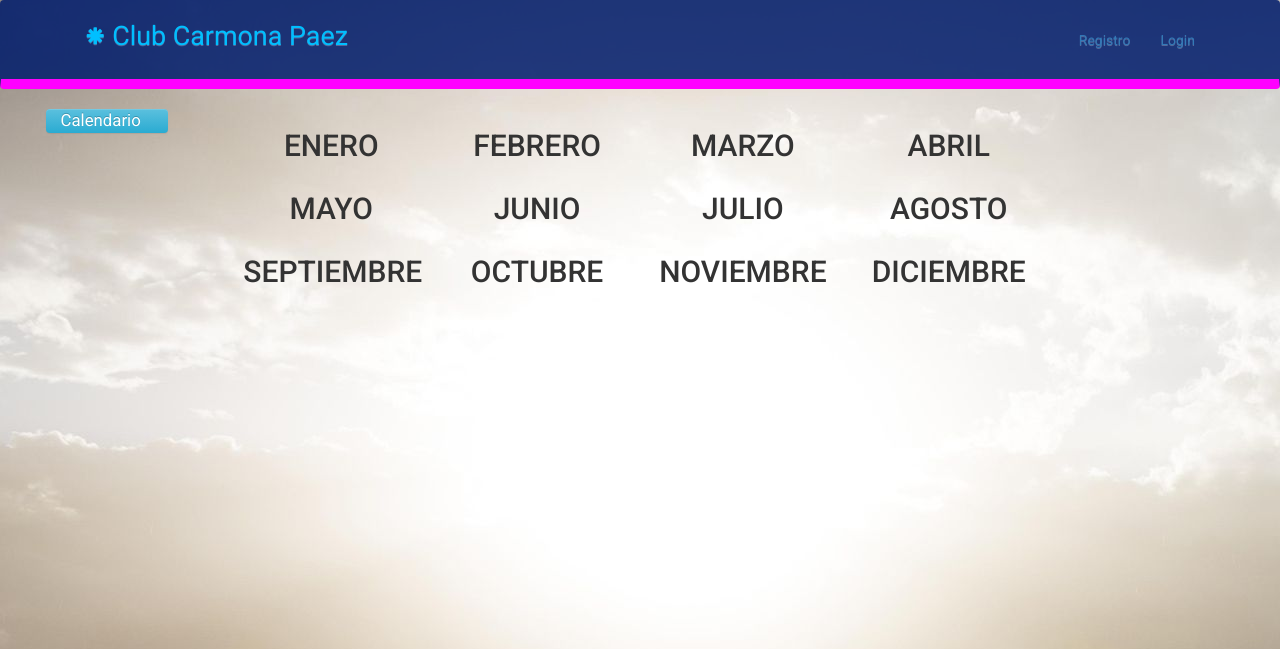
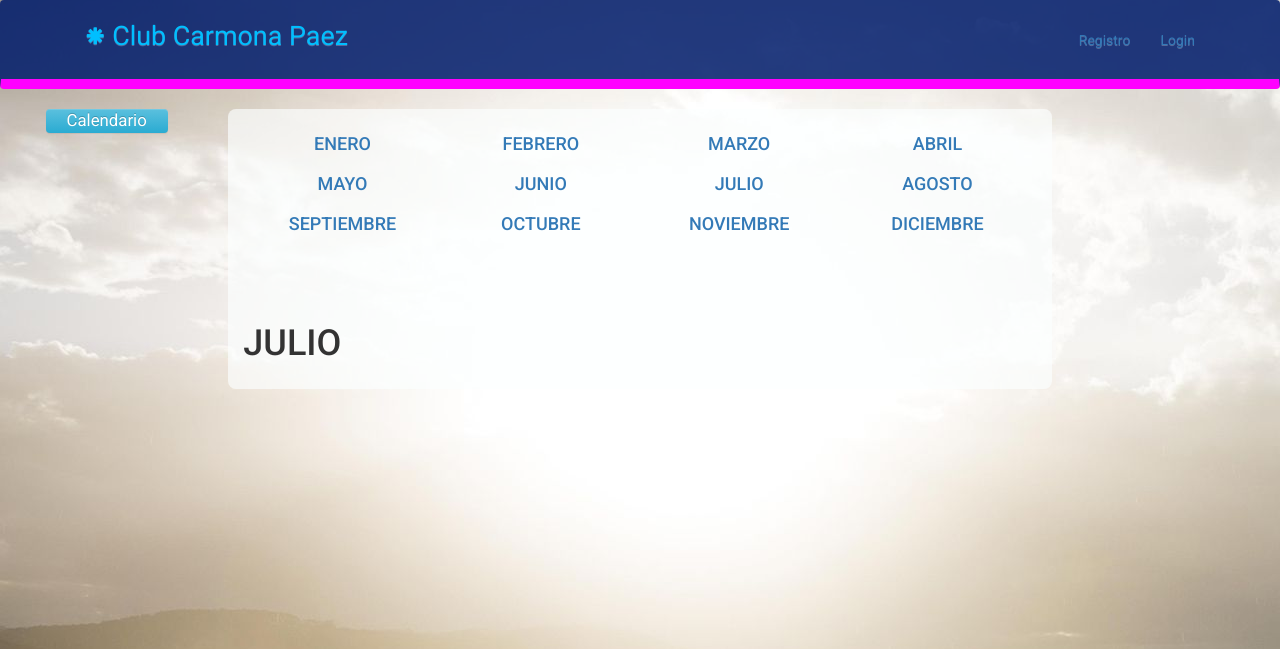
Before and after one commit to SebastianUtreraBonet/clubcarmonapaez, a Django app: page /calendario in a window 1280 px wide. Shown: the top 649 px of the page. Run offline with Django 3.2, Linux system fonts and the light colour scheme; data that the repository does not hold is empty; some libraries are stand-ins or nearby versions.

Commit message:
Moddified templates

```diff
--- a/clubcarmona/templates/Club/calendario.html
+++ b/clubcarmona/templates/Club/calendario.html
@@ -4,14 +4,16 @@
     setTimeout(window.location('plantilla.html').load(), 2000)
 </script>
 {% block content %}
+    <div class="container-fluid" style="background-color:rgba(252, 255, 255, 0.66);border-radius: 8px; padding: 15px;" >
         <div style="margin-bottom: 50px;height: 50px;text-align: center">
             {% for i in rango %}
-            <div class="col-lg-3"><h2>{{ i }}</h2></div>
+                <div class="col-lg-3"><h4><a href="#{{ i }}">{{ i }}</a></h4></div>
             {% endfor %}
         </div>
 
 
-    <div style="margin-top: 250px;height: auto;">
+        <div style="margin-top: 150px;height: auto;">
+        <h1>JULIO</h1>
             {% for carrera in carreras %}
                 {% if carrera.fecha.month >= hoy.month and carrera.fecha.day >= hoy.day %}
                     {% if carrera.fecha.month == 7 %}
@@ -24,5 +26,6 @@
                 {% endif %}
             {% endfor %}
         </div>
+    </div>
 
 {% endblock %}
--- a/clubcarmona/templates/Club/plantilla.html
+++ b/clubcarmona/templates/Club/plantilla.html
@@ -10,7 +10,7 @@
 </head>
 
 
-<body style="background-color:rgba(255, 255, 255, 0.31);background-image:url('../static/img/run.jpg');">
+<body style="background-image:url('../static/img/run.jpg'); background-position: 0px 1510px">
 <nav class="navbar" style="padding:1em 0; background-color:rgba(0, 29, 108, 0.86); border-bottom: 10px solid fuchsia">
     <div class="container">
 
@@ -61,15 +61,18 @@
         </div>
     </div>
 </nav>
-<div class="col-lg-2" style="text-aling:center;">
-    <a href="calendario" class="btn-info col-lg-8 col-lg-offset-2" style="font-size:1.2em; border-radius: 4px" >Calendario</a>
+<div style="background-image:url('../static/img/run.jpg');">
+    <div class=" col-lg-2" style="text-aling:center;">
+        <a href="calendario" class="btn-info col-lg-8 col-lg-offset-2" style="text-align: center;font-size:1.2em; border-radius: 4px">Calendario</a>
 
+    </div>
+    <div class="col-lg-8">
+        {% block content %}
+        {% endblock %}
+
+    </div>
 </div>
-<div class="col-lg-8">
-    {% block content %}
-    {% endblock %}
 
-</div>
 </body>
 <footer class="modal-footer"
         style="height: 40px; text-align: right; background-color: #002557; color:#eee; width: 100%; position: fixed; bottom: 0px; border-top:5px solid fuchsia;">
--- a/clubcarmona/templates/Club/post_list.html
+++ b/clubcarmona/templates/Club/post_list.html
@@ -10,7 +10,7 @@
                 <div class="col-lg-2"><img src="{{ post.foto }}" style="width: 180px;"></div>
             {% endif %}
             <div>
-                <h1><a href="">{{ post.titulo }}</a></h1>
+                <h1><a href="ficha/{{ post.id }}">{{ post.titulo }}</a></h1>
                 <p>{{ post.texto|linebreaksbr }}</p>
             </div>
 
--- a/clubcarmona/urls.py
+++ b/clubcarmona/urls.py
@@ -3,5 +3,7 @@ from clubcarmona import views
 
 urlpatterns = [
     url(r'^$', views.post_list),
-    url(r'^calendario$', views.calendario, name='calendario')
+    url(r'^calendario$', views.calendario, name='calendario'),
+    url(r'^ficha', views.ficha, name='ficha')
+
 ]
--- a/clubcarmona/views.py
+++ b/clubcarmona/views.py
@@ -15,5 +15,7 @@ def calendario(request):
 			'hoy'     : hoy,
 			'carreras':carreras,
 			'rango':rango,
+	})
 
-	})
+def ficha(request):
+	return render(request, 'Club/calendario.html')
```
Lines whose indentation alone changed are shown as unchanged.
